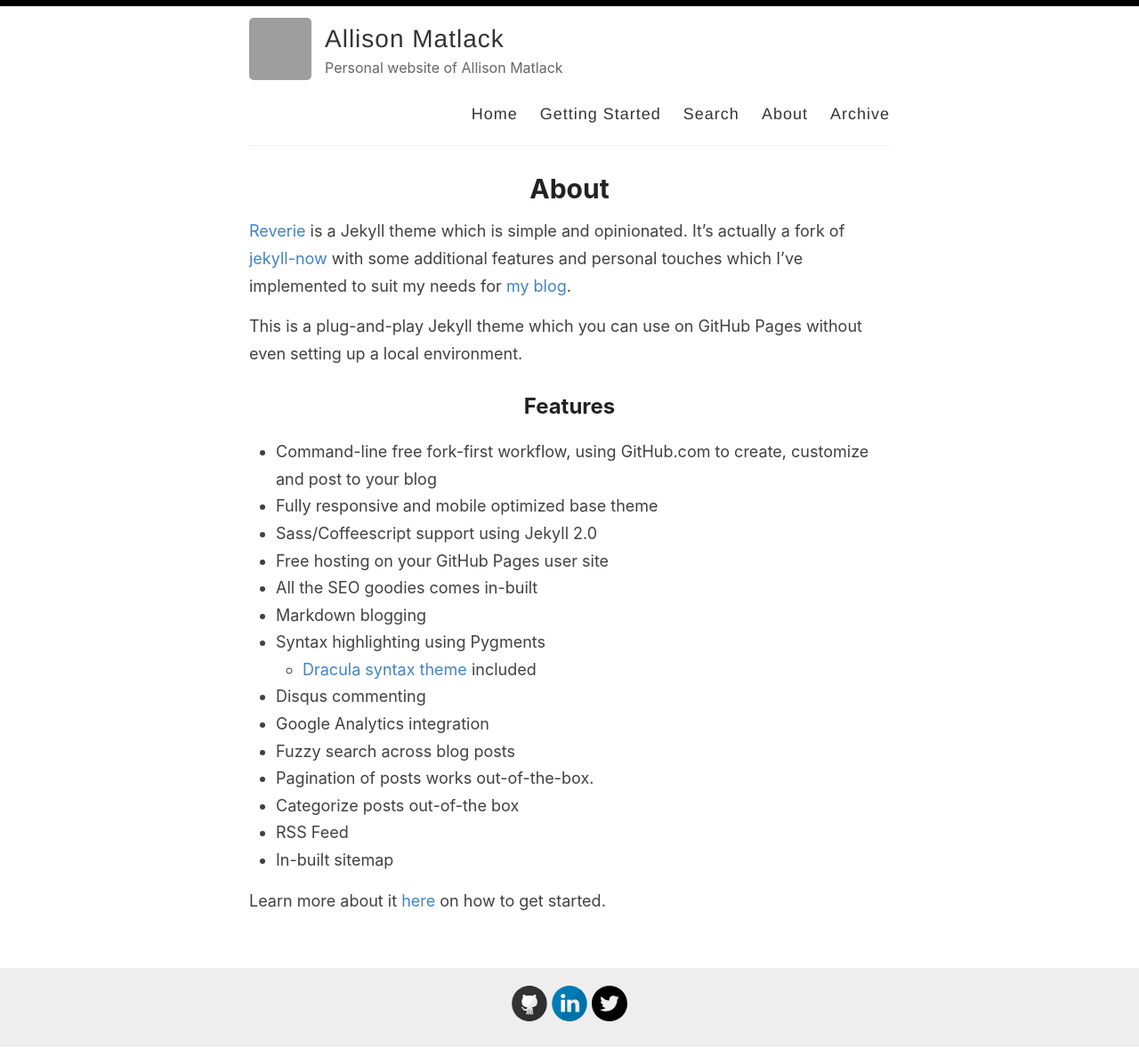
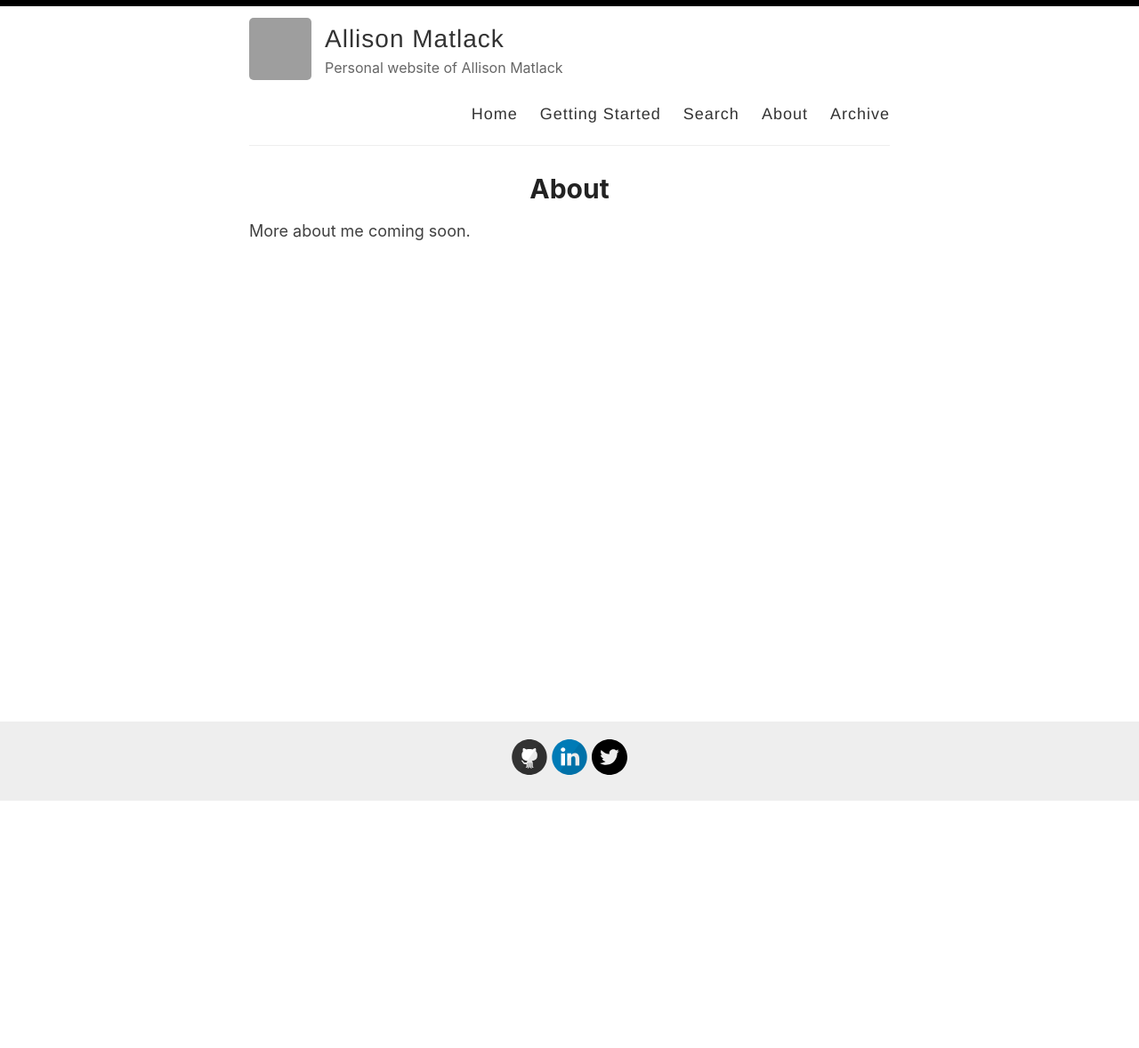
Before and after one commit to amatlack/amatlack.github.io, a Jekyll site: the page built from _pages/about.md, in a window 1280 px wide. Shown: the whole page at 89% size. Built offline with Jekyll 4.4.1, drawn with Linux system fonts in a browser that asks for light colours; after the commit the page ends 901 px from its top, so only the background shows below that; grey boxes are pictures that could not be loaded.

Commit message:
Update about.md

```diff
--- a/_pages/about.md
+++ b/_pages/about.md
@@ -4,26 +4,4 @@ title: About
 permalink: /about/
 ---
 
-[Reverie](https://github.com/amitmerchant1990/reverie) is a Jekyll theme which is simple and opinionated. It's actually a fork of [jekyll-now](https://github.com/barryclark/jekyll-now) with some additional features and personal touches which I've implemented to suit my needs for [my blog](https://www.amitmerchant.com).
-
-This is a plug-and-play Jekyll theme which you can use on GitHub Pages without even setting up a local environment.
-
-## Features
-
-- Command-line free fork-first workflow, using GitHub.com to create, customize and post to your blog
-- Fully responsive and mobile optimized base theme
-- Sass/Coffeescript support using Jekyll 2.0
-- Free hosting on your GitHub Pages user site
-- All the SEO goodies comes in-built
-- Markdown blogging
-- Syntax highlighting using Pygments
-    - [Dracula syntax theme](https://draculatheme.com/) included
-- Disqus commenting
-- Google Analytics integration
-- Fuzzy search across blog posts
-- Pagination of posts works out-of-the-box.
-- Categorize posts out-of-the box
-- RSS Feed
-- In-built sitemap
-
-Learn more about it [here](https://github.com/amitmerchant1990/reverie) on how to get started.
+More about me coming soon.
```
